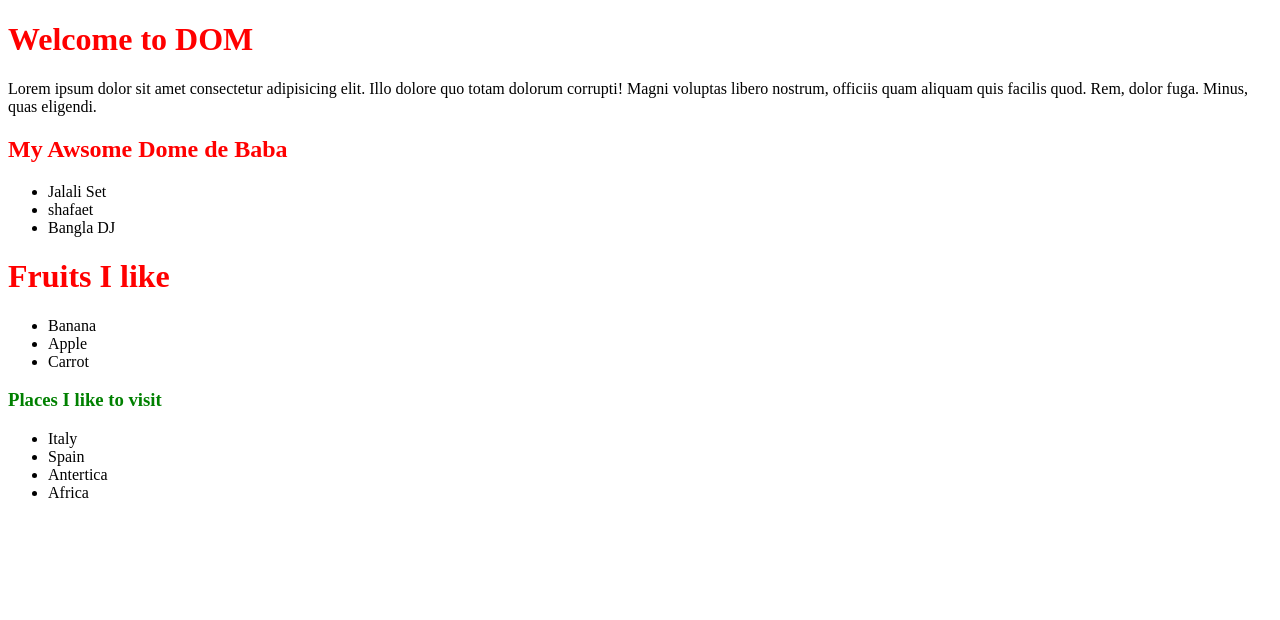
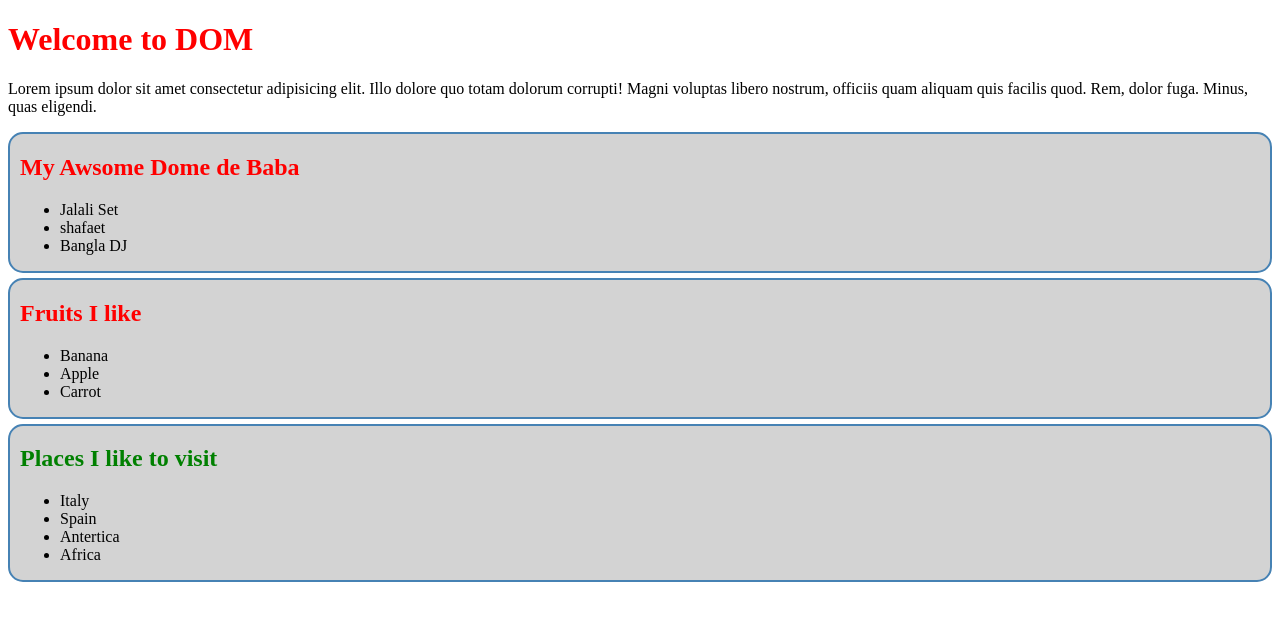
Before and after one commit to AbdullaAlHarun/js-example, a plain HTML site: page basic-dom/index.html in a window 1280 px wide. Drawn offline with Linux system fonts and the light colour scheme.

Commit message:
added  basic styles at DOM!

```diff
--- a/basic-dom/index.html
+++ b/basic-dom/index.html
@@ -23,14 +23,16 @@
         </ul>
         </section>
 
-    </section>
-    <h1 id="fruits-title">Fruits I like</h1>
+
+    <section>
+        <h1 id="fruits-title">Fruits I like</h1>
     <ul>
         <li>Banana</li>
         <li>Apple</li>
         <li>Carrot</li>
     </ul>
-<section>
+    </section>
+
 
     <section class="fruits-container">
         <h1 id="Places">Places I like to visit</h1>
@@ -42,6 +44,7 @@
         </ul>
     </section>
     </main>
+    <script src="js/add.js"></script>
     <script src="js/app.js"></script>
 </body>
 </html>
--- a/basic-dom/js/app.js
+++ b/basic-dom/js/app.js
@@ -25,3 +25,12 @@ document.getElementById('Places').style.color='green';
 
 const fullList = document.getElementsByClassName('fruits-container')[0].innerHTML
 console.log(fullList);
+
+const sections = document.querySelectorAll('section');
+for (const section of sections) {
+    section.style.border ='2px solid steelblue';
+    section.style.marginBottom = '5px';
+    section.style.borderRadius = '15px';
+    section.style.paddingLeft = '10px';
+    section.style.backgroundColor = 'lightgray';
+}
```
Also changed, not shown: basic-dom/js/add.js (added).
